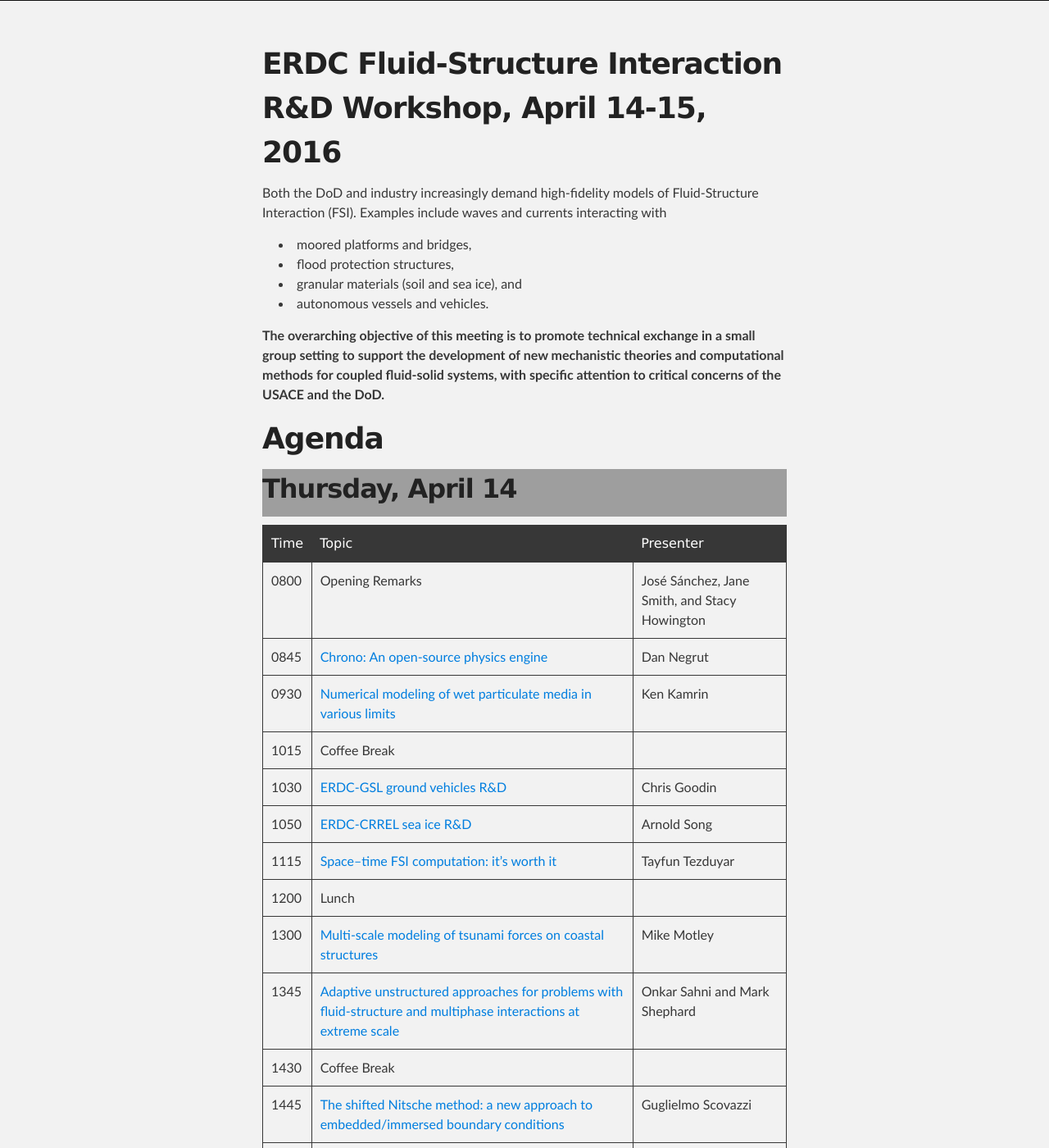
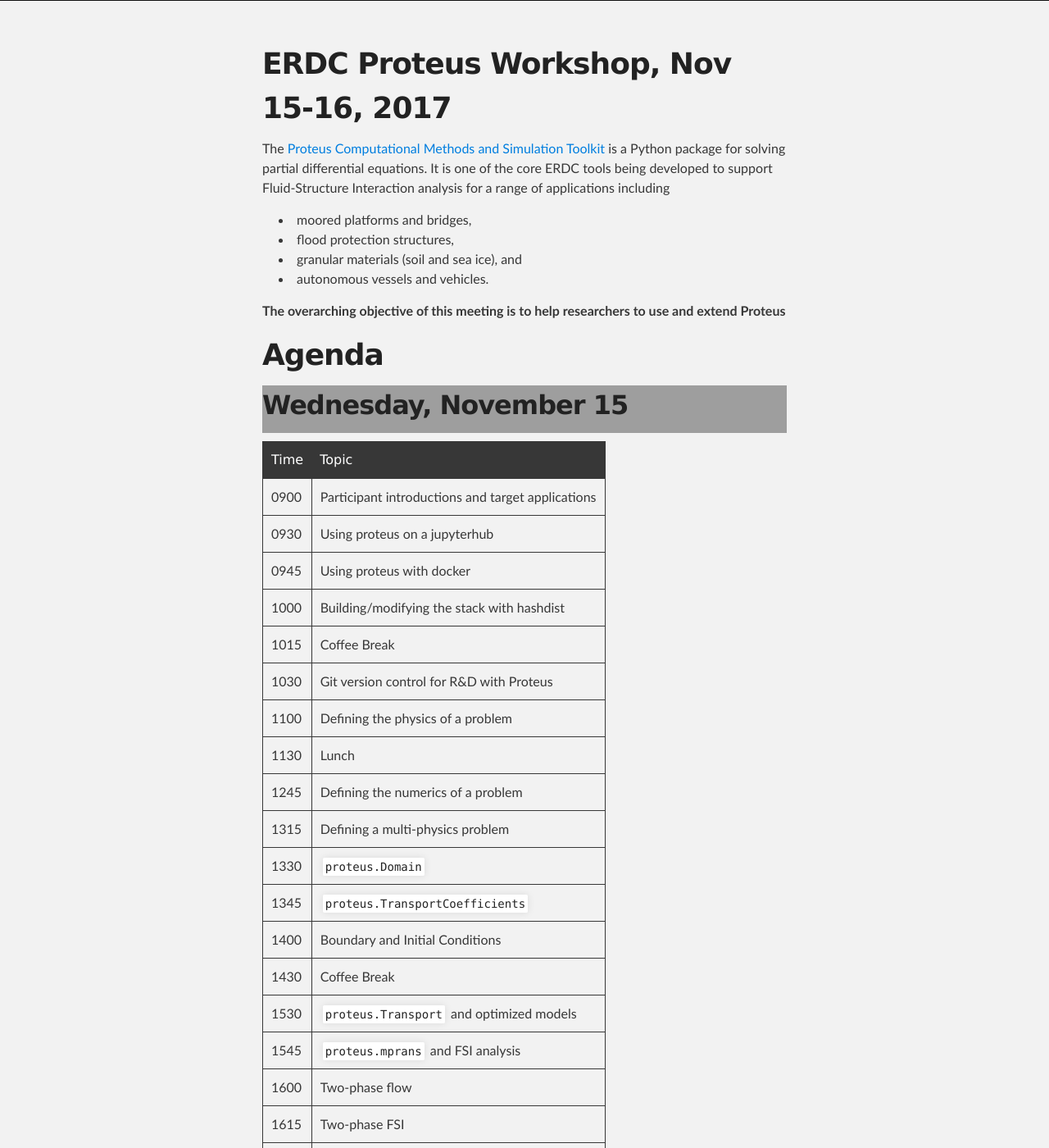
Before and after one commit to erdc/workshops, a Jekyll site: the page built from index.md, in a window 1280 px wide and 1400 px high. Shown: the whole window at 82% size. Built offline with Jekyll 4.4.1, drawn with Linux system fonts in a browser that asks for light colours; some of the changed text lies outside the part shown; grey boxes are pictures that could not be loaded.

Commit message:
Update index.md

```diff
--- a/index.md
+++ b/index.md
@@ -1,13 +1,11 @@
 ---
 layout: default
-title: ERDC-FSI April 2016
+title: Proteus November 2017
 ---
 
-# ERDC Fluid-Structure Interaction R&D Workshop, April 14-15, 2016
+# ERDC Proteus Workshop, Nov 15-16, 2017
 
-Both the DoD and industry increasingly demand high-fidelity models of
-Fluid-Structure Interaction (FSI). Examples include waves and currents
-interacting with
+The [Proteus Computational Methods and Simulation Toolkit](github.com/erdc/proteus) is a Python package for solving partial differential equations. It is one of the core ERDC tools being developed to support Fluid-Structure Interaction analysis for a range of applications including
 
 - moored platforms and bridges,
 - flood protection structures,
@@ -15,54 +13,51 @@
 - autonomous vessels and vehicles.
 
 **The overarching objective of this
-  meeting is to promote technical exchange in a small group setting to support
-  the development of new mechanistic theories and computational methods for
-  coupled fluid-solid systems, with specific attention to critical concerns of
-  the USACE and the DoD.**
+  meeting is to help researchers to use and extend Proteus**
 
 # Agenda
 
-## Thursday, April 14
+## Wednesday, November 15
 
-Time | Topic | Presenter
------|-------|----------
-0800 | Opening Remarks | José Sánchez, Jane Smith, and Stacy Howington
-0845 | [Chrono: An open-source physics engine](abstracts/Negrut.html) | Dan Negrut
-0930 | [Numerical modeling of wet particulate media in various limits](abstracts/Kamrin.html) |  Ken Kamrin
+Time | Topic
+-----|-------
+0900 | Participant introductions and target applications
+0930 | Using proteus on a jupyterhub
+0945 | Using proteus with docker
+1000 | Building/modifying the stack with hashdist
 1015 | Coffee Break |
-1030 | [ERDC-GSL ground vehicles R&D](abstracts/Goodin.html) | Chris Goodin
-1050 | [ERDC-CRREL sea ice R&D](abstracts/Song.html) | Arnold Song
-1115 | [Space–time FSI computation: it’s worth it](abstracts/Tezduyar.html) | Tayfun Tezduyar
-1200 | Lunch |
-1300 | [Multi-scale modeling of tsunami forces on coastal structures](abstracts/Motley.html) | Mike Motley
-1345 | [Adaptive unstructured approaches for problems with fluid-structure and multiphase interactions at extreme scale](abstracts/Sahni.html) | Onkar Sahni and Mark Shephard
-1430 | Coffee Break |
-1445 | [The shifted Nitsche method: a new approach to embedded/immersed boundary conditions](abstracts/Scovazzi.html) | Guglielmo Scovazzi
-1530 | [Invariant domains preserving ALE approximation of hyperbolic systems with continuous finite elements](abstracts/Guermond.html) | Jean-Luc Guermond and Bojan Popov
-1615 | [ERDC-CHL wave-vegetation interaction R&D](abstracts/Anderson.html) | Mary Anderson
-1635 | [ERDC-EL fish and autonomous agent R&D](abstracts/Goodwin.html) | Andy Goodwin and David Smith
-1700 | Closing |
-1830 | Dinner at 10-South Rooftop Bar & Grill([Map](https://goo.gl/maps/wrdrkbT8gvC2)) |
+1030 | Git version control for R&D with Proteus
+1100 | Defining the physics of a problem
+1130 | Lunch
+1245 | Defining the numerics of a problem
+1315 | Defining a multi-physics problem
+1330 | `proteus.Domain`
+1345 | `proteus.TransportCoefficients`
+1400 | Boundary and Initial Conditions
+1430 | Coffee Break
+1530 | `proteus.Transport` and optimized models
+1545 | `proteus.mprans` and FSI analysis
+1600 | Two-phase flow
+1615 | Two-phase FSI
+1645 | Three-phase flow
+1700 | Day 1 wrap up
+1830 | Dinner at 10-South Rooftop Bar & Grill([Map](https://goo.gl/maps/wrdrkbT8gvC2))
 
-## Friday, April 15
+## Thursday, November 16
 
-Time | Topic | Presenter
------|-------|----------
-0800 | [Introduction to Proteus and basic tutorials](abstracts/Kees1.html) | Chris Kees
-0845 | [Simulating waves: proteus.WaveTools and wave/structure tutorials](abstracts/Dimakopoulos.html) | Aggelos Dimakopoulos
-0930 | [Simulating structures: proteus.Geometry and floating structure tutorials](abstracts/deLataillade.html) | Tristan de Lataillade
-1015 | Coffee Break |
-1030 | [Using the hashdist tool to manage HPC software distributions](abstracts/Kees2.html) | Chris Kees
-1045 | [Using Proteus for fast prototyping and numerical methods research](abstracts/Bentley.html) | Alistair Bentley
-1100 | [Proteus roadmap and discussion](abstracts/Kees3.html) | Chris Kees
-1200 | Lunch |
-1300 | Prioritization of FSI applications |
-1345 | Identification of short-term technological gaps |
-1430 | Coffee Break |
-1445 | Indentification of long-term technological gaps |
-1530 | Small group R&D project development |
-1615 | Presentation of R&D project ideas |
-1700 | Closing remarks |
+Time | Topic
+-----|-------
+0900 | Progress updates
+0930 | The `parun` CLI
+0945 | Writing scripts and automated tests
+1015 | Coffee Break
+1030 | `proteus.WaveTools`
+1045 | `proteus.mprans.SpatialTools`
+1100 | `protues.mprans.BoundaryConditions`
+1130 | Lunch
+1230 | Standing Meeting
+1245 | Sprints
+1700 | Day 2 wrap up
 
 ## Location and Directions
 
```
